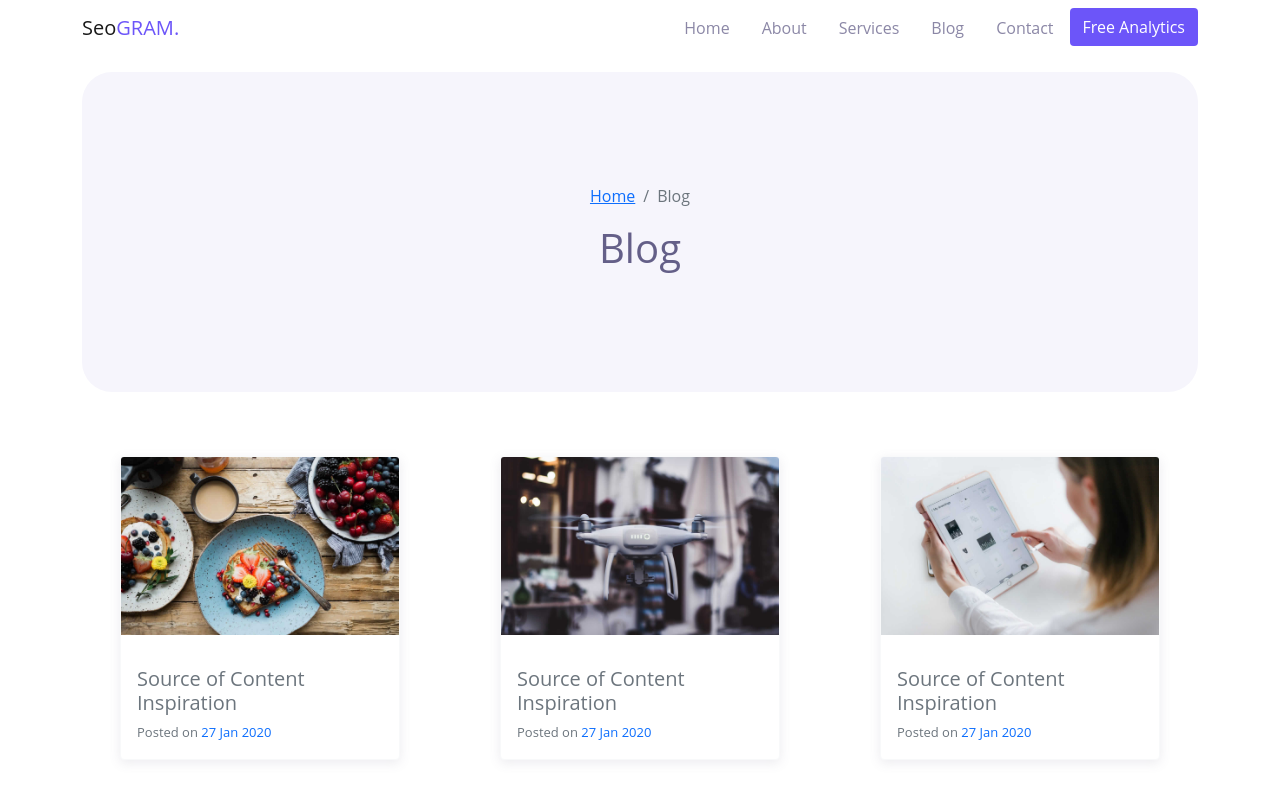
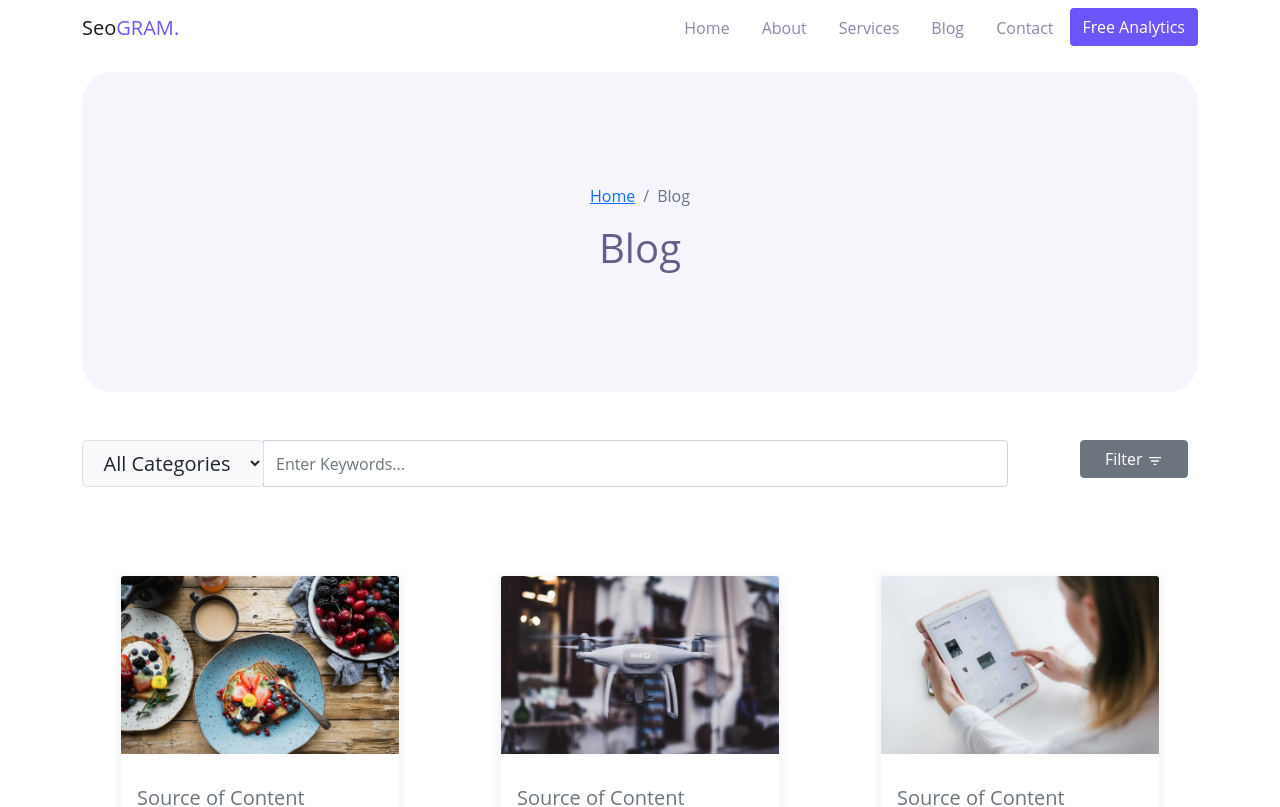
Before and after one commit to IbrahimO123/seogram-template, a React (Create React App) app in the folder seogram/: page /blog in a window 1280 px wide. Shown: the top 807 px of the page. Built offline with nearby package versions, Linux system fonts and the light colour scheme.

Commit message:
the filter is added now

```diff
--- a/seogram/src/html/Blog.js
+++ b/seogram/src/html/Blog.js
@@ -3,10 +3,37 @@ import Jumbo from './Parts/Jumbo.js';
 import Footer from './Parts/Footer.js';
 import BlogDetails from './Parts/BlogDetails.js';
 import BlogDetails2 from './Parts/BlogDetails2.js';
+import {RiFilter3Fill} from 'react-icons/ri'
 function Blog() {
     return (
         <>
+
          <Jumbo name="Blog" service="Blog" />
+         {/********** Filters Search ***************/}
+         <div className="container py-4 my-4">
+         <div className="row">
+        <div className="col-sm-10">
+          <form action="#" className="form-search-blog">
+            <div className="input-group">
+              <div className="input-group-prepend fs-4">
+                <select id="categories" className="custom-select btn btn-lg border bg-light">
+                  <option>All Categories</option>
+                  <option value="travel">Travel</option>
+                  <option value="lifestyle">LifeStyle</option>
+                  <option value="healthy">Healthy</option>
+                  <option value="food">Food</option>
+                </select>
+              </div>
+              <input type="text" placeholder="Enter Keywords..." className="form-control"  ></input>
+            </div>
+          </form>
+        </div>
+        <div className="col-sm-2  text-md-right">
+          <button className="btn btn-md btn-secondary px-4 ms-5">Filter <span><RiFilter3Fill/></span></button>
+        </div>
+      </div>
+      </div>
+        {/********** Filters Search ***************/}
          <BlogDetails/>
          <BlogDetails2/>
          <BlogDetails/>
```
